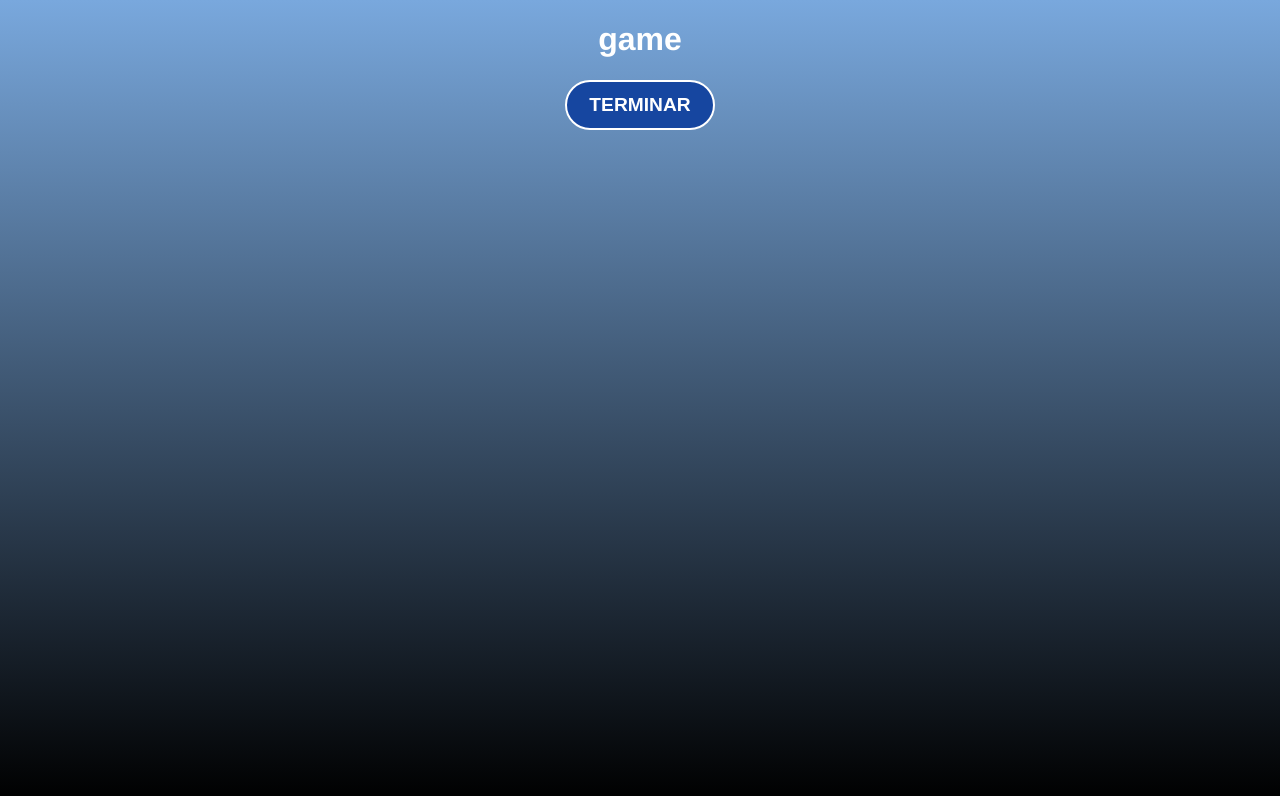
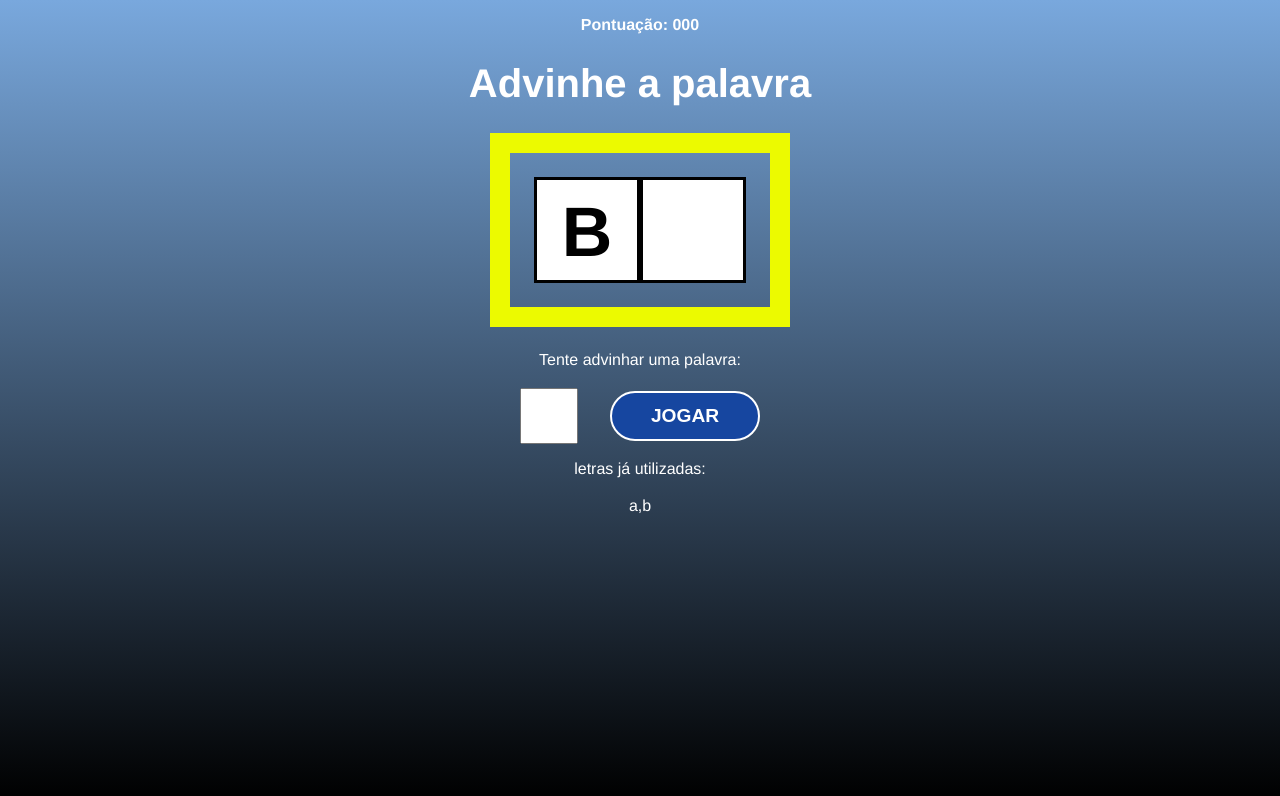
Before and after one commit to alexfarias7/Secret_Word, a React (Vite) app: page / in a window 1280 px wide. Both pictures are taken after a click on the button "COMEÇAR". Shown: the top 796 px of the page. Built offline with nearby package versions, Linux system fonts and the light colour scheme.

Commit message:
structuring the game component

```diff
--- a/src/components/Game/index.jsx
+++ b/src/components/Game/index.jsx
@@ -1,10 +1,33 @@
-import styles from './style.module.css'
+import styles from "./style.module.css";
 
-const Game = ({verifyletter}) => {
-    return ( <div>
-        <h1>game</h1>
-        <button onClick={verifyletter}>terminar</button>
-    </div> );
-}
+const Game = ({ verifyletter }) => {
+  return (
+    <div className={styles.game}>
+      <p className={styles.points}>
+        <span>Pontuação: 000</span>
+      </p>
+      <h1> Advinhe a palavra</h1>
+      <h3 className={styles.tip}></h3>
+      <div className={styles.worldContainer}>
+        <span className={styles.letter}>B</span>
+        <span className={styles.blankSquare}></span>
+      </div>
+      <div className={styles.letterContainer}>
+        <p>Tente advinhar uma palavra:</p>
+        <form>
+          <input type="text" name="letter" maxLength={1} required />
+          <button>Jogar</button>
+        </form>
+
+        <div className={styles.wrongLettersContainer}>
+            <p>letras já utilizadas:</p>
+            <span>a,</span>
+            <span>b</span>
+        </div>
+      </div>
+
+    </div>
+  );
+};
 
 export default Game;
--- a/src/components/Game/style.module.css
+++ b/src/components/Game/style.module.css
@@ -0,0 +1,47 @@
+.game h1{
+    font-size: 2.5em;
+}
+.points span {
+    font-weight: bold;
+}
+.tip span{
+    color: #ecfa00;
+}
+.worldContainer{
+    margin: 1.5em;
+    padding: 1.5em;
+    border: 20px solid #ecfa00;
+    display: flex;
+}
+
+.letter, .blankSquare{
+
+    font-size: 70px;
+    line-height: 1.5;
+    border: 3px solid #000;
+    height: 100px;
+    width: 100px;
+    text-transform: uppercase;
+    background-color: #fff;
+    color: #000;
+    font-weight: bold;
+}
+
+.letterContainer p{
+    margin-bottom: 1.2em;
+}
+
+.letterContainer form {
+    display: flex;
+    align-items: center;
+    justify-content: center;
+}
+
+.letterContainer input{
+    height: 50px;
+    width: 50px;
+    font-size: 2em;
+    text-align: center;
+    margin-right: 1em;
+
+}
```
